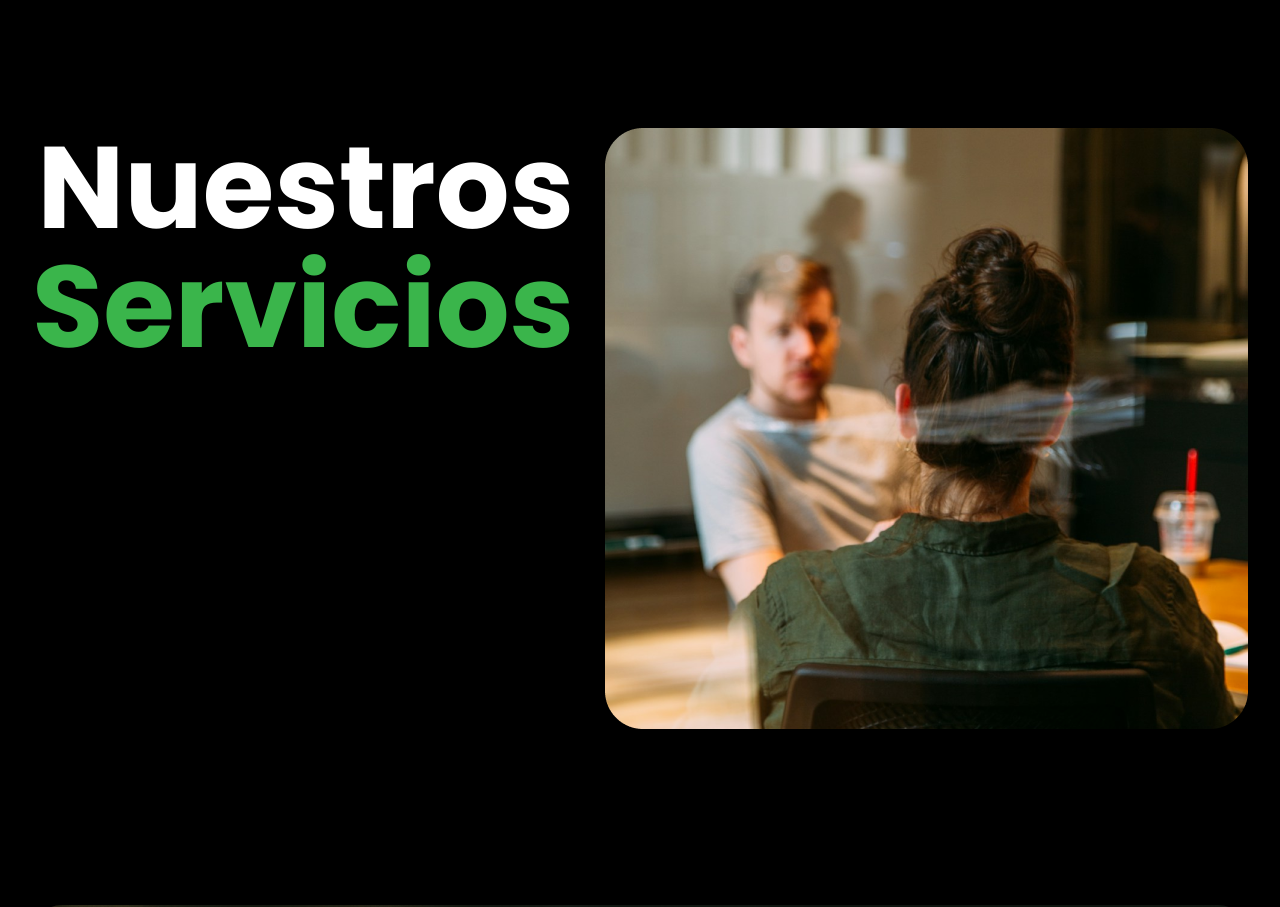
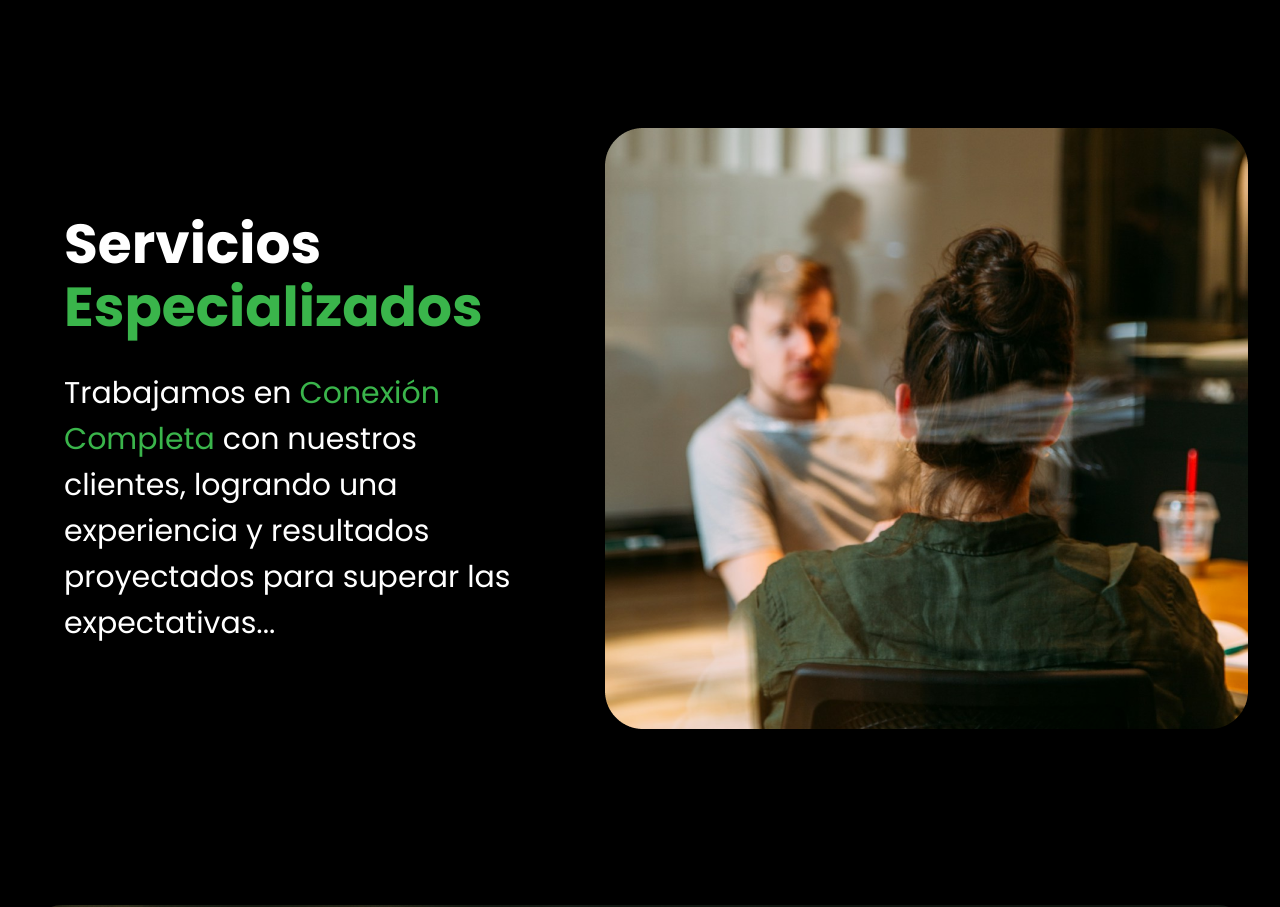
Before and after one commit to edarcode/krekeet, an Astro site: page / in a window 1280 px wide. Shown: the part 720-1627 px from the top of the page. Built offline with nearby package versions, Linux system fonts and the light colour scheme; Astro itself is replaced by a stand-in of ours.

Commit message:
vista index presentable

```diff
--- a/src/components/views/index/OurServices/OurServices.astro
+++ b/src/components/views/index/OurServices/OurServices.astro
@@ -1,11 +1,12 @@
 ---
 import Fancy from "../../../spans/Fancy/Fancy.astro";
 import our_services from "./our_services.png";
+import SliderOurServices from "./SliderOurServices.astro";
 ---
 
 <article class="our">
   <div class="wrapper1">
-    <h3 class="left-ani">Nuestros<br /><Fancy>Servicios</Fancy></h3>
+    <SliderOurServices cls="ourSlider" />
     <picture>
       <img class="right-ani" src={our_services.src} alt="nuestros servicios" />
     </picture>
@@ -20,7 +21,7 @@ import our_services from "./our_services.png";
 
     .wrapper1 {
       display: grid;
-      grid-template-columns: repeat(2, 1fr);
+      grid-template-columns: 1fr auto;
       justify-items: start;
       gap: var(--xl);
 
@@ -29,24 +30,7 @@ import our_services from "./our_services.png";
         justify-items: center;
       }
 
-      h3 {
-        font-size: 116px;
-        line-height: 119px;
-        text-align: end;
-
-        @media (max-width: 768px) {
-          font-size: 59px;
-          line-height: 62px;
-        }
-
-        span {
-          font-size: 66px;
-          line-height: 119px;
-          @media (max-width: 768px) {
-            font-size: 35px;
-            line-height: 62px;
-          }
-        }
+      .ourSlider {
       }
 
       picture {
--- /dev/null
+++ b/src/components/views/index/OurServices/SliderOurServices.astro
@@ -0,0 +1,122 @@
+---
+import Fancy from "../../../spans/Fancy/Fancy.astro";
+
+interface Props {
+  cls?: string;
+}
+
+const { cls } = Astro.props;
+---
+
+<div class:list={["wrapper", cls]}>
+  <section class="splide sliderOur" aria-label="carrusel nuestros servicios">
+    <div class="splide__track track">
+      <ul class="splide__list list">
+        <li class="splide__slide slide">
+          <div class="content">
+            <h3>
+              Nuestros<br /><Fancy>Servicios</Fancy>
+            </h3>
+          </div>
+        </li>
+        <li class="splide__slide">
+          <div class="content">
+            <h4>Servicios<br /><Fancy>Especializados</Fancy></h4>
+            <p>
+              Nuestros servicios de <Fancy>Diseño</Fancy>, <Fancy
+                >Estrategia</Fancy
+              >, <Fancy>Consultoría</Fancy> y <Fancy>Entrega</Fancy> complementan
+              y desarrollan las capacidades internas de nuestros clientes, cooperando
+              a ofrecer y destacar sus productos.
+            </p>
+          </div>
+        </li>
+        <li class="splide__slide">
+          <div class="content">
+            <h4>Servicios<br /><Fancy>Especializados</Fancy></h4>
+            <p>
+              Trabajamos en <Fancy>conexión</Fancy>
+              <Fancy>completa</Fancy> con nuestros clientes, logrando una experiencia
+              y resultados proyectados para superar las expectativas...
+            </p>
+          </div>
+        </li>
+      </ul>
+    </div>
+  </section>
+</div>
+
+<script>
+  import Splide from "@splidejs/splide";
+
+  var splide = new Splide(".sliderOur", {
+    type: "loop",
+    arrows: false,
+    pagination: false,
+    autoplay: true,
+    interval: 2500,
+  });
+  splide.mount();
+</script>
+
+<style>
+  .wrapper {
+    width: 100%;
+
+    .sliderOur {
+      height: 100%;
+
+      .track {
+        height: 100%;
+
+        .content {
+          height: 100%;
+          display: grid;
+          place-content: center;
+          gap: var(--xl);
+          padding: var(--xl);
+
+          h3 {
+            font-size: 116px;
+            line-height: 119px;
+            text-align: end;
+
+            @media (max-width: 768px) {
+              font-size: 55px;
+              line-height: normal;
+            }
+
+            span {
+              font-size: 66px;
+              line-height: 119px;
+
+              @media (max-width: 768px) {
+                font-size: 35px;
+                line-height: normal;
+              }
+            }
+          }
+
+          h4 {
+            font-size: 55px;
+            line-height: 63px;
+            @media (max-width: 768px) {
+              font-size: 30px;
+              line-height: 38px;
+            }
+          }
+
+          p {
+            font-size: 30px;
+            line-height: 46px;
+
+            @media (max-width: 768px) {
+              font-size: 14px;
+              line-height: 27px;
+            }
+          }
+        }
+      }
+    }
+  }
+</style>
```
